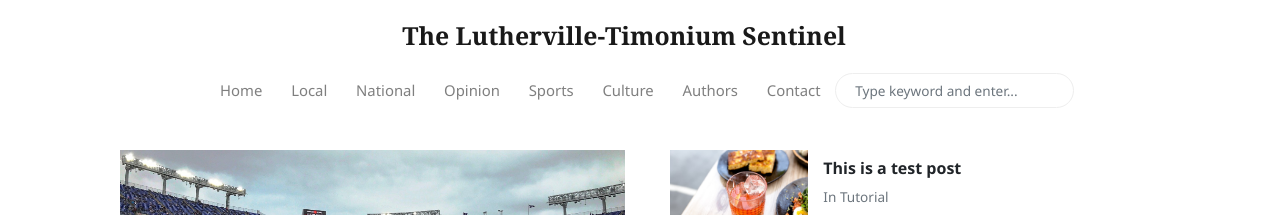
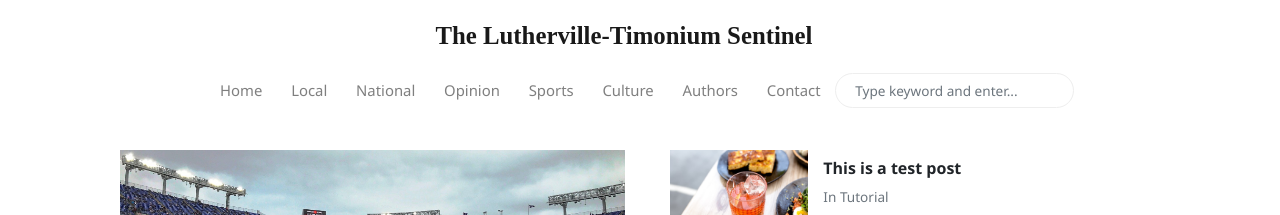
Before and after one commit to connormcdxc/The-LT-Sentinel, a Jekyll site: the page built from index.html, in a window 1280 px wide. Shown: the part 320-535 px from the top of the page. Built offline with Jekyll 4.4.1, drawn with Linux system fonts in a browser that asks for light colours; nearby versions of some CDN libraries; some web fonts are replaced; the list of posts is cut into pages by our own code.

Commit message:
Update default.html

```diff
--- a/_layouts/default.html
+++ b/_layouts/default.html
@@ -61,7 +61,7 @@
     <div class="container">
         <!--<a class="navbar-brand" href="{{ site.baseurl }}/index.html">
             <div class="na" style="background-image: url( /assets/images/bannermain.jpeg); height: auto; width:auto; background-size: contain; background-repeat: no-repeat;"></div></a>-->
-        <a class="navbar-brand" href="{{ site.baseurl }}/index.html"><strong>{{site.name}}</strong></a>
+        <a class="navbar-brand" href="{{ site.baseurl }}/index.html" style="font-family: 'UnifrakturCook', cursive;"><strong>{{site.name}}</strong></a>
         <button class="navbar-toggler collapsed" type="button" data-toggle="collapse" data-target="#navbarColor02" aria-controls="navbarColor02" aria-expanded="false" aria-label="Toggle navigation">
         <span class="navbar-toggler-icon"></span>
         </button>
```
